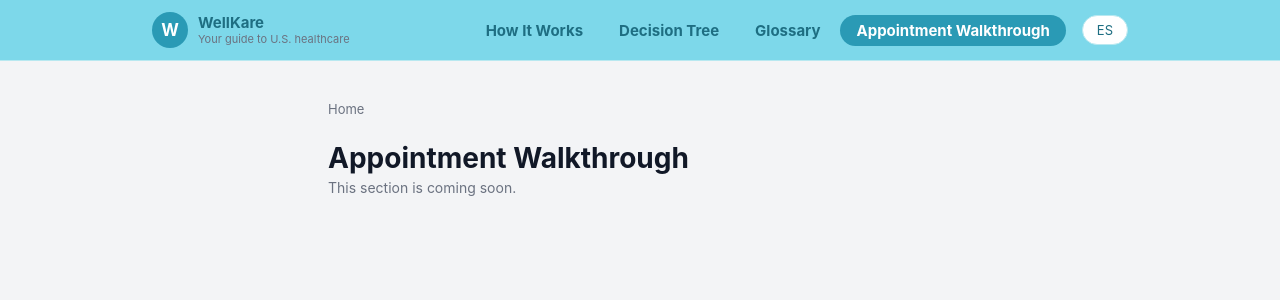
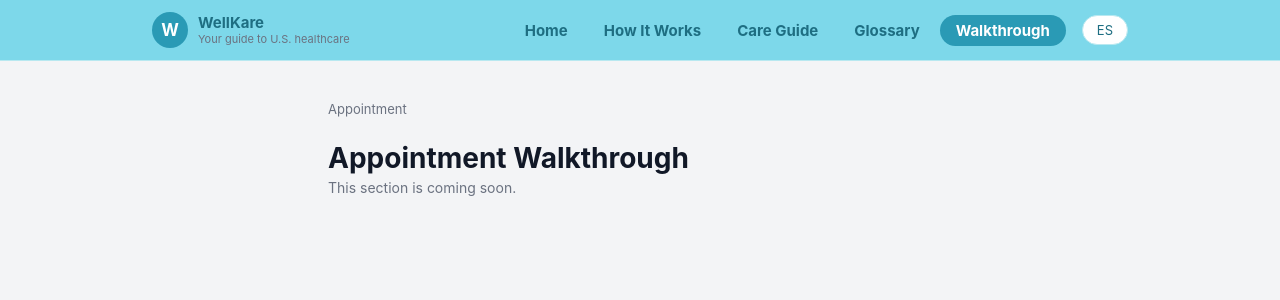
Before and after one commit to klee1569/INFO-Capstone, a Next.js app: page /appointment in a window 1280 px wide. Shown: the top 300 px of the page. Built offline with nearby package versions, Linux system fonts and the light colour scheme.

Commit message:
updated navbars and some edits to homepage

```diff
--- a/app/appointment/page.jsx
+++ b/app/appointment/page.jsx
@@ -7,7 +7,7 @@ export default function Appointment() {
       <Navbar />
       <main className="main">
         <div className="breadcrumb">
-          <Link href="/">Home</Link>
+          <Link href="/">Appointment</Link>
         </div>
         <h1 className="page-title">Appointment Walkthrough</h1>
         <p className="page-subtitle">This section is coming soon.</p>
--- a/components/Navbar.jsx
+++ b/components/Navbar.jsx
@@ -3,10 +3,11 @@ import Link from "next/link";
 import { usePathname } from "next/navigation";
 
 const navLinks = [
+  { href: "/Home", label: "Home"},
   { href: "/how-it-works", label: "How It Works" },
-  { href: "/decision-tree", label: "Decision Tree" },
+  { href: "/decision-tree", label: "Care Guide" },
   { href: "/glossary", label: "Glossary" },
-  { href: "/appointment", label: "Appointment Walkthrough" },
+  { href: "/appointment", label: "Walkthrough" },
 ];
 
 export default function Navbar() {
```
Also changed, not shown: app/Home/page.jsx (+13 -5 lines), 1 other file (tests, documents, lock files or other folders).
